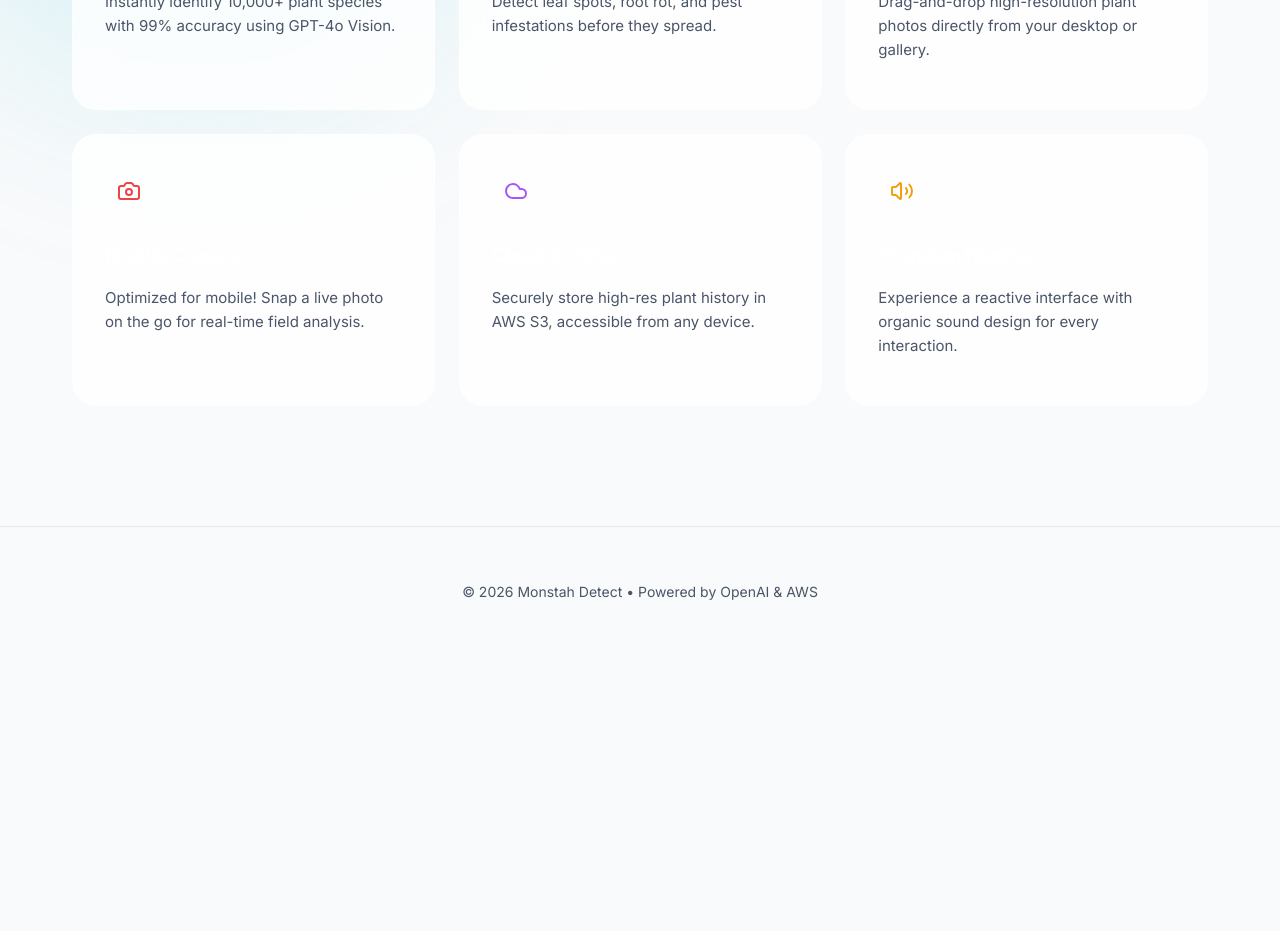
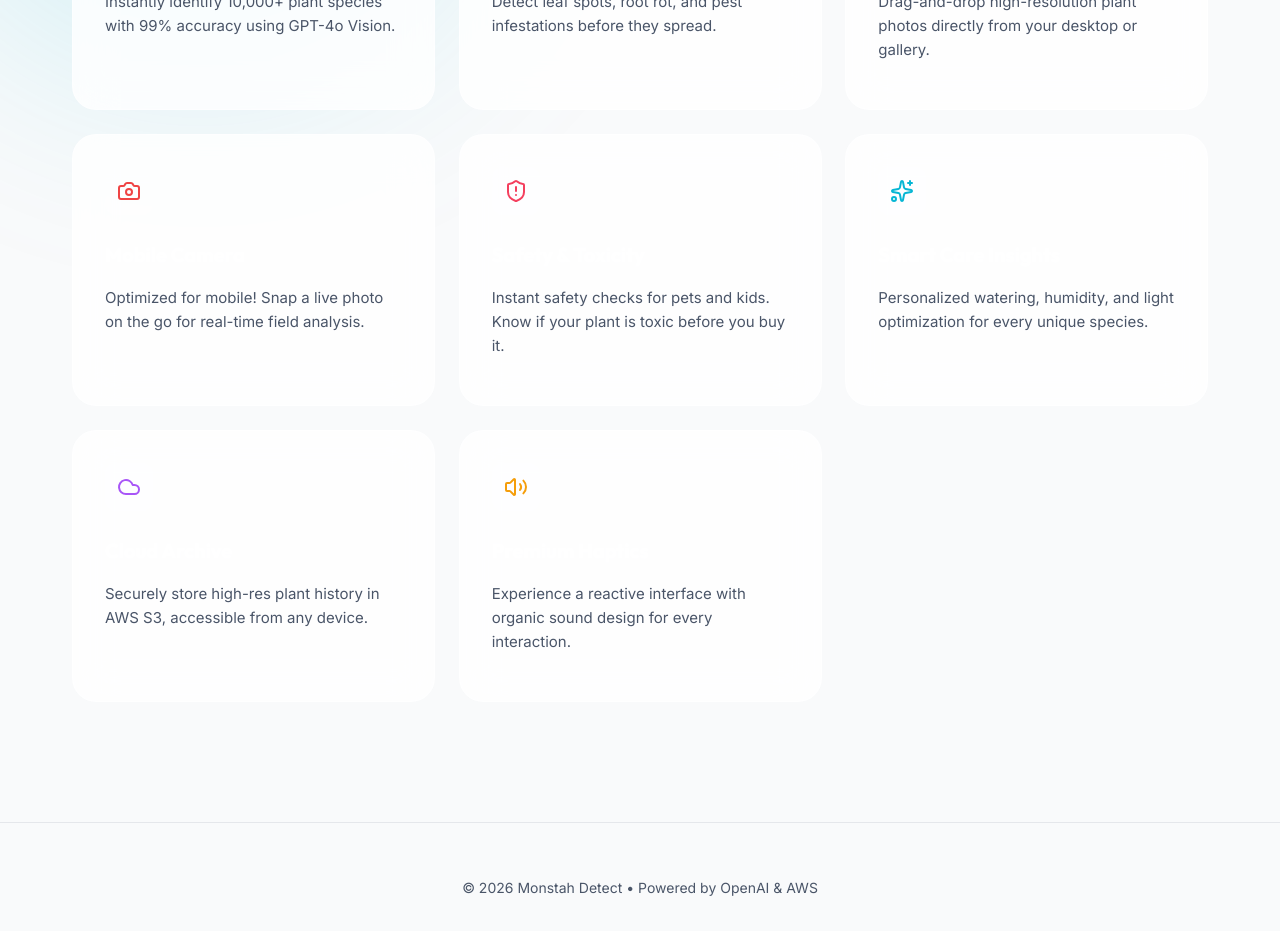
Before and after one commit to monstah123/Monstah-plant-detector, a React (Vite) app: page / in a window 1280 px wide. Shown: the part 920-1851 px from the top of the page. Before the commit the page ends 1577 px from the top, so only its background shows below. Built offline with nearby package versions, Linux system fonts and the light colour scheme.

Commit message:
feat: add Safety & Toxicity and Smart Care blocks to landing page grid

```diff
--- a/src/App.css
+++ b/src/App.css
@@ -279,6 +279,8 @@
 .icon-yellow { color: #f59e0b; }
 .icon-orange { color: #f97316; }
 .icon-red { color: #ef4444; }
+.icon-rose { color: #f43f5e; }
+.icon-cyan { color: #06b6d4; }
 
 /* ===== RESPONSIVE ===== */
 @media (max-width: 640px) {
--- a/src/components/LandingPage.jsx
+++ b/src/components/LandingPage.jsx
@@ -1,5 +1,5 @@
 import { motion } from 'framer-motion';
-import { Leaf, ShieldCheck, Cloud, Volume2, ArrowRight, ImagePlus, Camera } from 'lucide-react';
+import { Leaf, ShieldCheck, Cloud, Volume2, ArrowRight, ImagePlus, Camera, ShieldAlert, Sparkles } from 'lucide-react';
 
 const LandingPage = ({ onStart }) => {
   const features = [
@@ -22,6 +22,16 @@ const LandingPage = ({ onStart }) => {
       icon: <Camera className="icon-red" />,
       title: "Mobile Camera",
       desc: "Optimized for mobile! Snap a live photo on the go for real-time field analysis."
+    },
+    {
+      icon: <ShieldAlert className="icon-rose" />,
+      title: "Safety & Toxicity",
+      desc: "Instant safety checks for pets and kids. Know if your plant is toxic before you buy it."
+    },
+    {
+      icon: <Sparkles className="icon-cyan" />,
+      title: "Smart Care Insights",
+      desc: "Personalized watering, humidity, and light optimization for every unique species."
     },
     {
       icon: <Cloud className="icon-purple" />,
```
